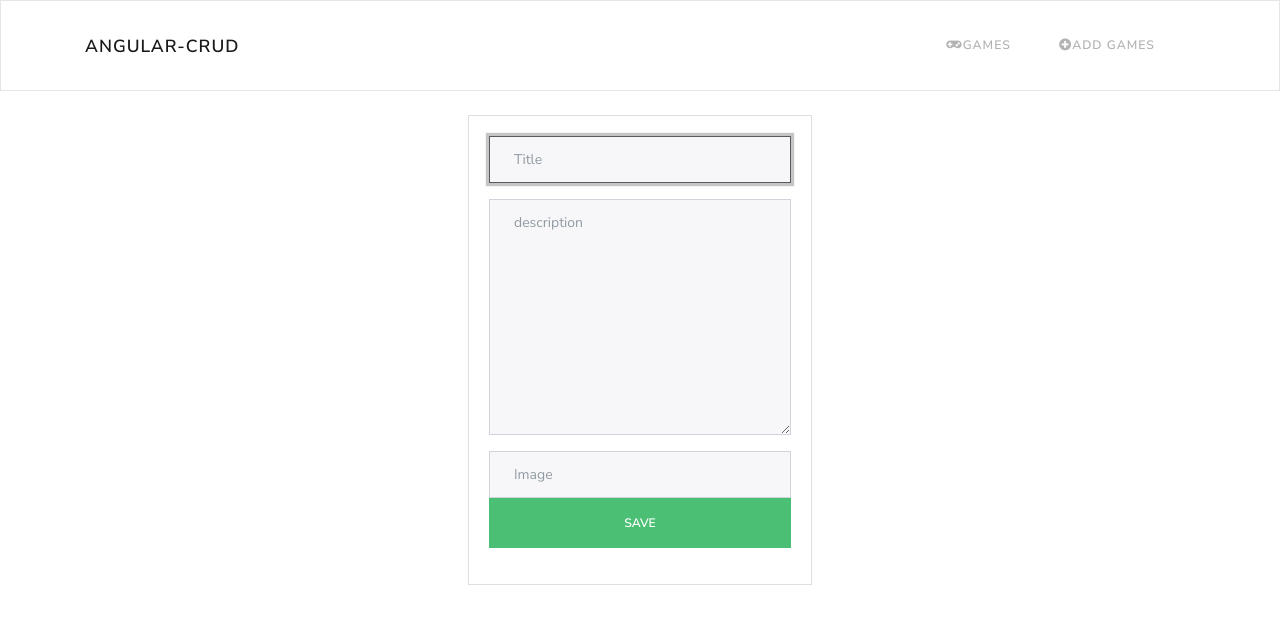
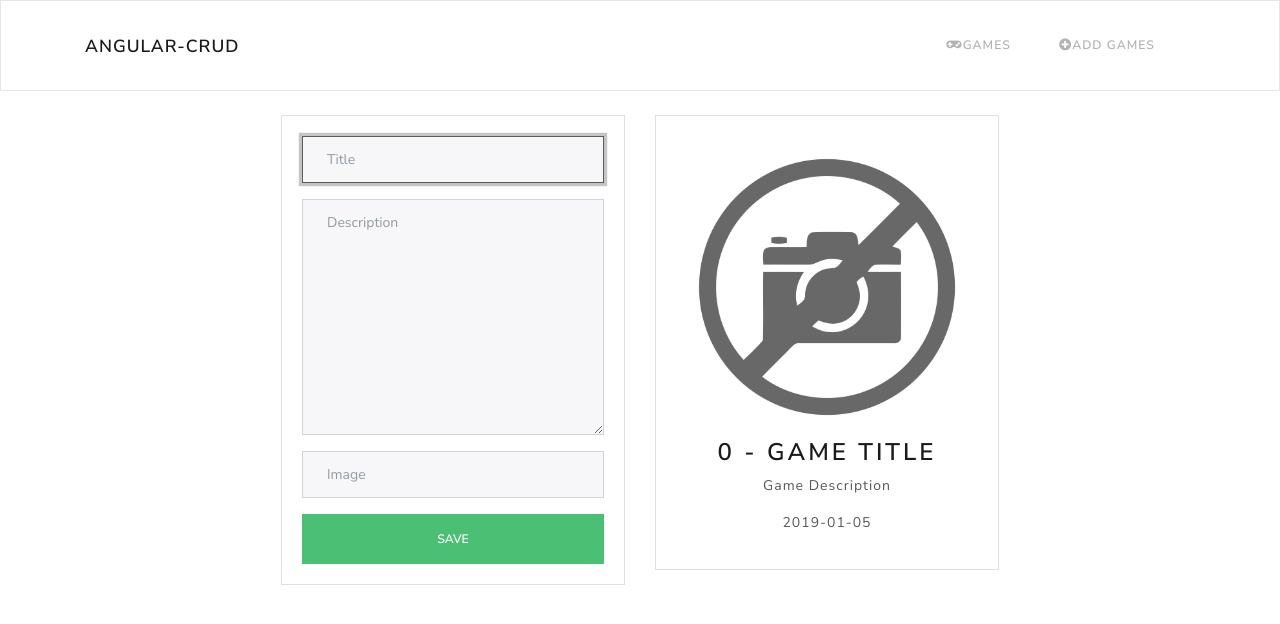
Before and after one commit to Thomascm19/angular-mysql, an Angular app in the folder client/: page /games/add in a window 1280 px wide. Shown: the top 624 px of the page. Built offline with nearby package versions, Linux system fonts and the light colour scheme.

Commit message:
Se elimina el juego de la db

```diff
--- a/client/src/app/app.module.ts
+++ b/client/src/app/app.module.ts
@@ -1,6 +1,8 @@
 import { BrowserModule } from '@angular/platform-browser';
 import { NgModule } from '@angular/core';
 import { HttpClientModule } from '@angular/common/http';
+import { FormsModule } from '@angular/forms';
+
 
 
 //Rutas
@@ -25,7 +27,8 @@ import { GamesService } from '../app/services/game.service';
   imports: [
     BrowserModule,
     AppRoutingModule,
-    HttpClientModule
+    HttpClientModule,
+    FormsModule
   ],
   providers: [
     GamesService
--- a/client/src/app/components/game-form/game-form.component.html
+++ b/client/src/app/components/game-form/game-form.component.html
@@ -1,22 +1,34 @@
 <div class="row">
 
-  <div class="col-md-4 offset-md-4">
+  <div class="col-md-4 offset-md-2">
 
     <div class="card">
 
       <div class="card-body">
-        <form class="form-group">
-          <input type="text" name="title" placeholder="Title" class="form-control" autofocus>
-        </form>
-        <form class="form-group">
-          <textarea name="description" placeholder="description" rows="10" class="form-control"></textarea>
-        </form>
-        <form class="form-group">
-          <input type="url" name="image" placeholder="Image" class="form-control">
-
-          <button class="btn btn-success btn-block">Save</button>
+        <form>
+          <div class="form-group">
+            <input type="text" name="title" [(ngModel)]="game.title" placeholder="Title" class="form-control" autofocus>
+          </div>
+          <div class="form-group">
+            <textarea name="description" [(ngModel)]="game.description" placeholder="Description" rows="10" class="form-control"></textarea>
+          </div>
+          <div class="form-group">
+            <input type="url" name="image" [(ngModel)]="game.image" placeholder="Image" class="form-control">
+          </div>
+          <button class="btn btn-success btn-block" (click)="saveGame()">Save</button>
         </form>
       </div>
     </div>
   </div>
+
+
+  <div class="col-md-4">
+    <div class="card card-body text-center">
+      <img [src]="game.image == '' ? '/assets/img/noimage.png' : game.image" class="img-fluid" >
+      <h3>{{game.id}} - {{game.title == '' ? 'Game Title' : game.title}}</h3>
+      <p>{{game.description == '' ? 'Game Description' : game.description}}</p>
+      <p>{{game.created_at | date: 'yyyy-MM-dd'}}</p>
+
+    </div>
+  </div>
 </div>
--- a/client/src/app/components/game-form/game-form.component.ts
+++ b/client/src/app/components/game-form/game-form.component.ts
@@ -1,4 +1,7 @@
 import { Component, OnInit } from '@angular/core';
+import { Game } from '../../models/Game';
+import { GamesService } from '../../services/game.service';
+
 
 @Component({
   selector: 'app-game-form',
@@ -7,9 +10,27 @@ import { Component, OnInit } from '@angular/core';
 })
 export class GameFormComponent implements OnInit {
 
-  constructor() { }
+  game:Game = {
+    id: 0,
+    title: '',
+    description: '',
+    image: '',
+    created_at: new Date()
+  }
+
+  constructor(private gameservice:GamesService ) { }
 
   ngOnInit() {
   }
 
+  saveGame(){
+    this.gameservice.saveGame(this.game)
+      .subscribe(
+        res => {
+          console.log(res);
+        },
+        err => console.error(err)
+      )
+  }
+
 }
--- a/client/src/app/components/game-list/game-list.component.html
+++ b/client/src/app/components/game-list/game-list.component.html
@@ -3,7 +3,7 @@
 
     <div class="card-header bg-dark text-white d-flex justify-content-between aling-items-center">
       {{game.title}}
-      <button class="btn btn-danger">
+      <button class="btn btn-danger" (click)="deleteGame(game.id)">
         <i class="far fa-trash-alt"></i>
       </button>
     </div>
--- a/client/src/app/components/game-list/game-list.component.ts
+++ b/client/src/app/components/game-list/game-list.component.ts
@@ -1,4 +1,4 @@
-import { Component, OnInit } from '@angular/core';
+import { Component, OnInit,HostBinding } from '@angular/core';
 import { GamesService } from '../../services/game.service';
 
 
@@ -10,18 +10,34 @@ import { GamesService } from '../../services/game.service';
 })
 export class GameListComponent implements OnInit {
 
+    @HostBinding('class') clases = 'row'
+
   games:any = []
 
   constructor(private gameService:GamesService) { }
 
   ngOnInit() {
+    this.getGames();
+  }
+
+  getGames(){
     this.gameService.getGames().subscribe(
       res => {
           this.games = res
       },
       err => console.log(err)
    )
-
+  }
+  deleteGame(id:string){
+    this.gameService.deleteGame(id).subscribe(
+      res => {
+        console.log(res);
+        this.getGames();
+      },
+      err => {
+        console.error(err)
+      }
+    )
   }
 
 }
```
Also changed, not shown: client/src/assets/img/noimage.png (added).
